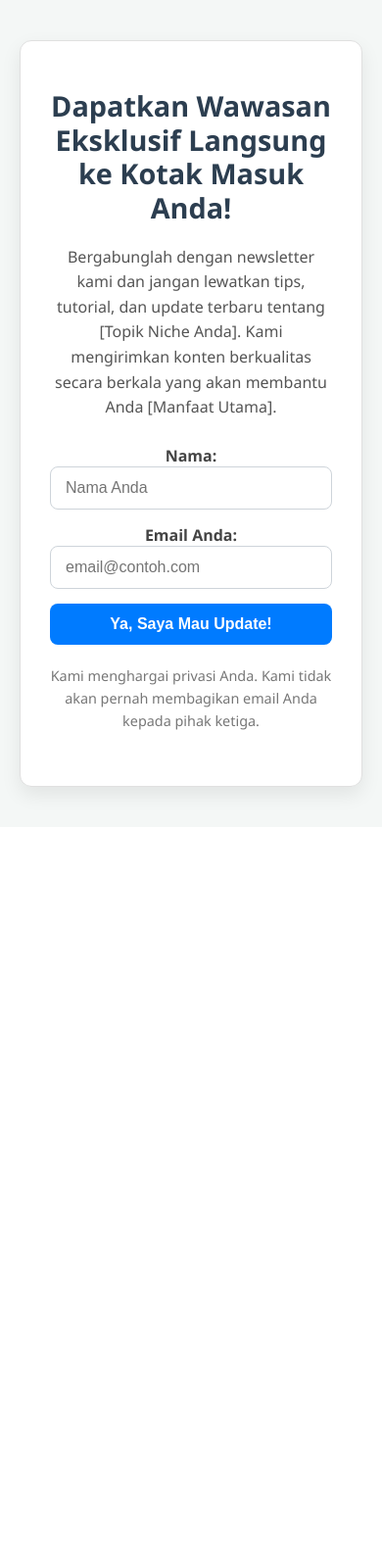
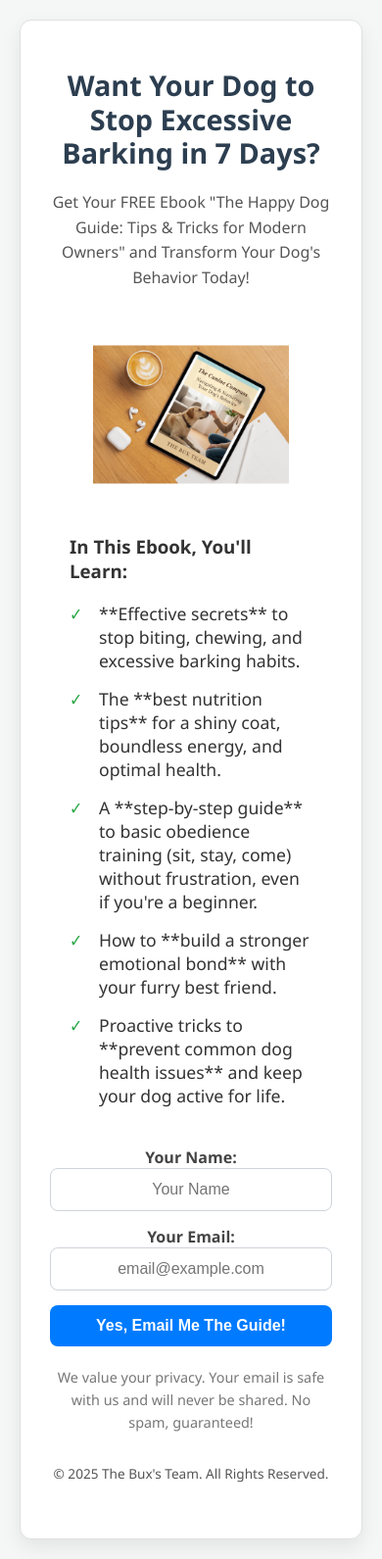
Before and after one commit to amunibf/autoresponder, a Python web app: template templates/index.html in a window 390 px wide. Shown: the whole page at 98% size. Before the commit the page ends 824 px from the top, so only its background shows below. Run offline with Jinja, Linux system fonts and the light colour scheme; the template is opened without the code that fills it, so the values that code supplies are empty.

Commit message:
Initial commit of the project

```diff
--- a/app.py
+++ b/app.py
@@ -294,12 +294,13 @@ def add_subscriber_route():
             if existing_subscriber['is_confirmed']:
                 flash(f'Email "{email}" sudah terdaftar dan dikonfirmasi.', 'warning')
             else:
-                flash(f'Email "{email}" sudah terdaftar namun belum dikonfirmasi. Mohon cek inbox Anda atau folder spam untuk tautan konfirmasi.', 'warning')
+                # flash(f'Email "{email}" sudah terdaftar namun belum dikonfirmasi. Mohon cek inbox Anda atau folder spam untuk tautan konfirmasi.', 'warning')
+                flash(f'We already sent your ebook to "{email}" . Please check your inbox, promotion or spam folder.', 'warning')
             return redirect(url_for('home'))
 
         # Jika email belum ada, daftarkan sebagai pending dan kirim email konfirmasi
         if register_pending_subscriber_and_send_confirm_email(email, name):
-            flash(f'Terima kasih! Email konfirmasi telah dikirim ke "{email}". Mohon cek inbox atau folder spam Anda.', 'success')
+            flash(f'Thank you! Your ebook has been sent to "{email}". Please check your inbox, promotions folder, or spam folder. And please whitelist our email!', 'success')
             return redirect(url_for('home'))
         else:
             flash(f'Gagal memproses pendaftaran untuk "{email}". Mohon coba lagi nanti.', 'danger')
--- a/templates/index.html
+++ b/templates/index.html
@@ -16,7 +16,6 @@
             justify-content: center;
             align-items: center;
             min-height: 100vh; /* Memastikan halaman setidaknya setinggi viewport */
-            text-align: center; /* Teks di tengah */
         }
 
         /* Container utama untuk konten halaman */
@@ -29,6 +28,7 @@
             width: 90%; /* Responsif untuk layar kecil */
             box-sizing: border-box; /* Padding termasuk dalam lebar */
             border: 1px solid #e0e0e0;
+            text-align: center;
         }
 
         /* Gaya untuk judul utama */
@@ -37,6 +37,7 @@
             margin-bottom: 20px;
             font-size: 2.2em;
             line-height: 1.2;
+            text-align: center;
         }
 
         /* Gaya untuk paragraf deskripsi */
@@ -45,6 +46,7 @@
             color: #555;
             margin-bottom: 25px;
             line-height: 1.6;
+            text-align: center;
         }
 
         /* Gaya untuk formulir */
@@ -71,6 +73,7 @@
             font-size: 1em;
             box-sizing: border-box; /* Padding termasuk dalam lebar */
             transition: border-color 0.2s ease, box-shadow 0.2s ease;
+            text-align: center;
         }
 
         .optin-form input[type="text"]:focus,
@@ -153,6 +156,53 @@
                 padding: 12px 20px;
                 font-size: 1em;
             }
+
+               /* Benefits */
+        .benefits-list {
+            text-align: left;
+            margin: 0 auto 40px auto;
+            max-width: 600px;
+            padding: 0 20px;
+        }
+
+        .benefits-list ul {
+            list-style: none;
+            padding: 0;
+            margin: 0;
+        }
+
+        .benefits-list li {
+            font-size: 1.1em;
+            margin-bottom: 15px;
+            position: relative;
+            padding-left: 30px;
+            text-align: left;
+        }
+
+        .benefits-list li::before {
+            content: '✓'; /* Checkmark */
+            color: #28a745; /* Green color */
+            font-weight: bold;
+            position: absolute;
+            left: 0;
+            top: 0;
+        }
+          /* Footer */
+        .footer {
+            margin-top: 30px;
+            font-size: 0.85em;
+            color: #999;
+        }
+
+        .footer a {
+            color: #999;
+            text-decoration: none;
+            margin: 0 10px;
+        }
+
+        .footer a:hover {
+            text-decoration: underline;
+        }
         }
     </style>
 </head>
@@ -166,22 +216,44 @@
           {% endif %}
         {% endwith %}
 
-        <h1>Dapatkan Wawasan Eksklusif Langsung ke Kotak Masuk Anda!</h1>
-        <p>Bergabunglah dengan newsletter kami dan jangan lewatkan tips, tutorial, dan update terbaru tentang [Topik Niche Anda]. Kami mengirimkan konten berkualitas secara berkala yang akan membantu Anda [Manfaat Utama].</p>
+        <h1>Want Your Dog to Stop Excessive Barking in 7 Days?</h1>
+        <p class="sub-headline">Get Your FREE Ebook "The Happy Dog Guide: Tips & Tricks for Modern Owners" and Transform Your Dog's Behavior Today!</p>
+
+        <img src="{{ url_for('static', filename='images/turkuz.png') }}" alt="Cover Buku Saya" width="200 height="300">
+
+         <div class="benefits-list">
+            <h3>In This Ebook, You'll Learn:</h3>
+            <ul>
+                <li>**Effective secrets** to stop biting, chewing, and excessive barking habits.</li>
+                <li>The **best nutrition tips** for a shiny coat, boundless energy, and optimal health.</li>
+                <li>A **step-by-step guide** to basic obedience training (sit, stay, come) without frustration, even if you're a beginner.</li>
+                <li>How to **build a stronger emotional bond** with your furry best friend.</li>
+                <li>Proactive tricks to **prevent common dog health issues** and keep your dog active for life.</li>
+            </ul>
+        </div>
+
 
         <form action="/add_subscriber" method="post" class="optin-form">
             <div>
-                <label for="name">Nama:</label>
-                <input type="text" id="name" name="name" placeholder="Nama Anda" required aria-label="Nama Anda">
+                <label for="name">Your Name:</label>
+                <input type="text" id="name" name="name" placeholder="Your Name" required aria-label="Your Name">
             </div>
             <div>
-                <label for="email">Email Anda:</label>
-                <input type="email" id="email" name="email" placeholder="email@contoh.com" required aria-label="Alamat Email Anda">
+                <label for="email">Your Email:</label>
+                <input type="email" id="email" name="email" placeholder="email@example.com" required aria-label="Your Email Address">
             </div>
-            <button type="submit">Ya, Saya Mau Update!</button>
+            <button type="submit">Yes, Email Me The Guide!</button>
+
         </form>
 
-        <p class="privacy-note">Kami menghargai privasi Anda. Kami tidak akan pernah membagikan email Anda kepada pihak ketiga.</p>
+        <p class="privacy-note">We value your privacy. Your email is safe with us and will never be shared. No spam, guaranteed!</p>
+        <div class="footer">
+        <p>&copy; 2025 The Bux's Team. All Rights Reserved.</p>
+        <!-- <p><a href="YOUR_PRIVACY_POLICY_URL">Privacy Policy</a> | <a href="YOUR_TERMS_OF_SERVICE_URL">Terms of Service</a></p> -->
+        </div>
+
     </div>
+
+
 </body>
 </html>
```
Also changed, not shown: emails/confirm_email.html (+32 -22 lines), static/css/turkuwz.png (added), static/images/turkuz.png (added).
